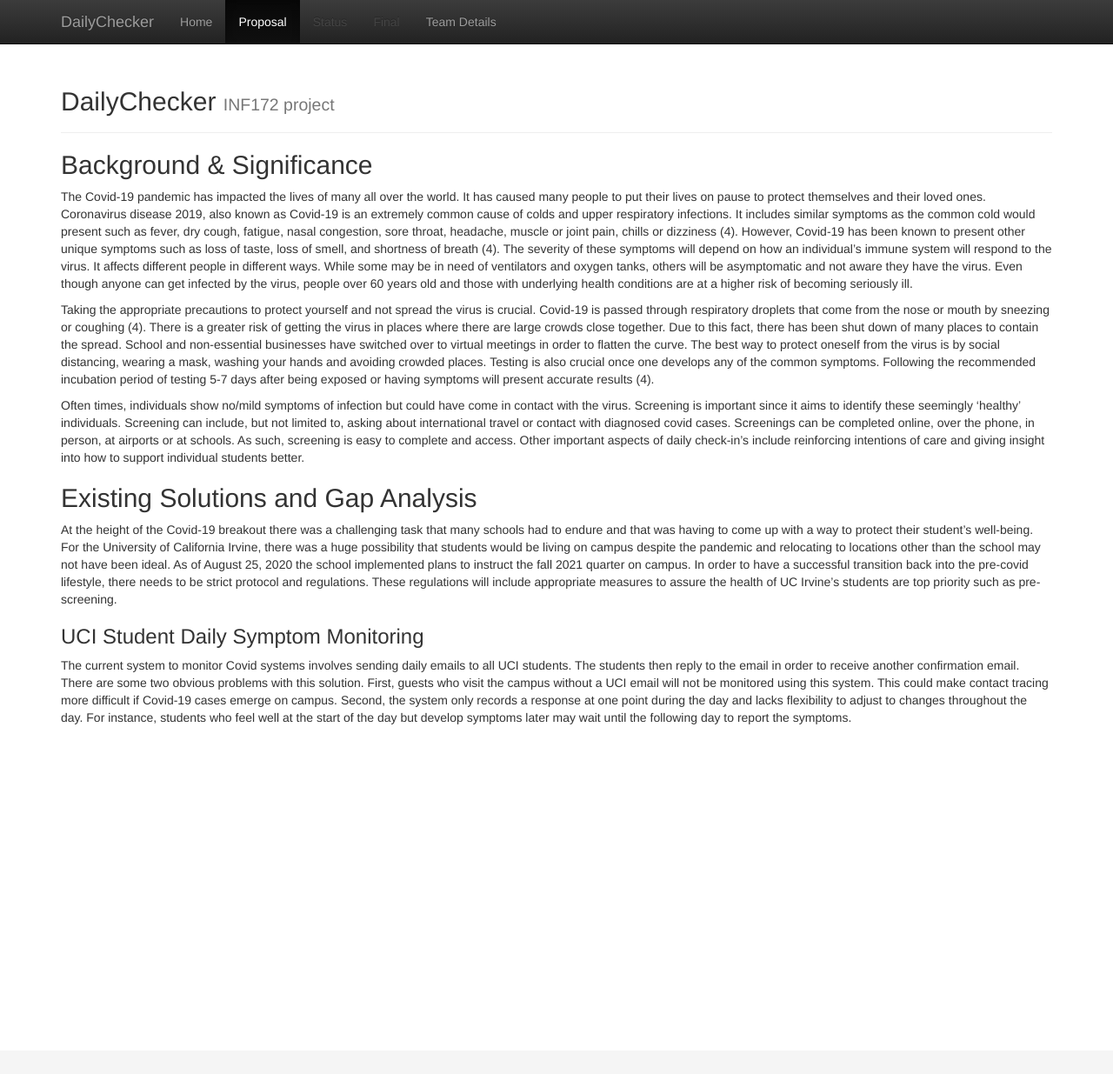
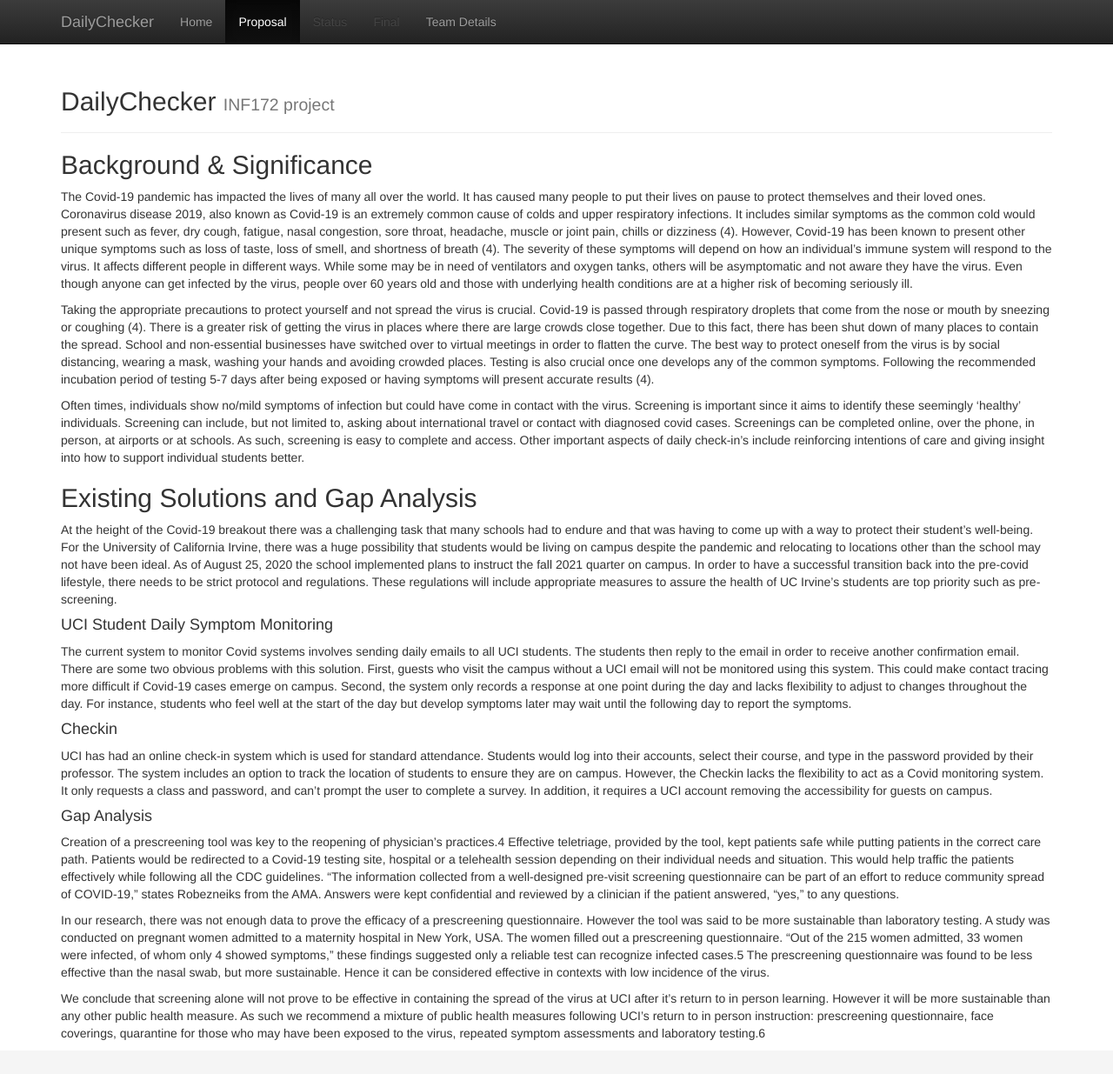
Before and after one commit to boring1234/dailychecker, a Jekyll site: the page built from docs/proposal.md, in a window 1280 px wide and 1268 px high. Shown: the top 1235 px of the window at 87% size. Built offline with Jekyll 4.4.1, drawn with Linux system fonts in a browser that asks for light colours.

Commit message:
Update proposal.md

```diff
--- a/docs/proposal.md
+++ b/docs/proposal.md
@@ -12,5 +12,13 @@
 
 ## Existing Solutions and Gap Analysis
 At the height of the Covid-19 breakout there was a challenging task that many schools had to endure and that was having to come up with a way to protect their student’s well-being. For the University of California Irvine, there was a huge possibility that students would be living on campus despite the pandemic and relocating to locations other than the school may not have been ideal. As of August 25, 2020 the school implemented plans to instruct the fall 2021 quarter on campus. In order to have a successful transition back into the pre-covid lifestyle, there needs to be strict protocol and regulations. These regulations will include appropriate measures to assure the health of UC Irvine's students are top priority such as pre-screening.
-### UCI Student Daily Symptom Monitoring
+#### UCI Student Daily Symptom Monitoring
 The current system to monitor Covid systems involves sending daily emails to all UCI students. The students then reply to the email in order to receive another confirmation email. There are some two obvious problems with this solution. First, guests who visit the campus without a UCI email will not be monitored using this system. This could make contact tracing more difficult if Covid-19 cases emerge on campus. Second, the system only records a response at one point during the day and lacks flexibility to adjust to changes throughout the day. For instance, students who feel well at the start of the day but develop symptoms later may wait until the following day to report the symptoms.
+#### Checkin
+UCI has had an online check-in system which is used for standard attendance. Students would log into their accounts, select their course, and type in the password provided by their professor. The system includes an option to track the location of students to ensure they are on campus. However, the Checkin lacks the flexibility to act as a Covid monitoring system. It only requests a class and password, and can’t prompt the user to complete a survey. In addition, it requires a UCI account removing the accessibility for guests on campus.
+#### Gap Analysis
+Creation of a prescreening tool was key to the reopening of physician’s practices.4 Effective teletriage, provided by the tool, kept patients safe while putting patients in the correct care path. Patients would be redirected to a Covid-19 testing site, hospital or a telehealth session depending on their individual needs and situation. This would help traffic the patients effectively while following all the CDC guidelines. “The information collected from a well-designed pre-visit screening questionnaire can be part of an effort to reduce community spread of COVID-19,” states Robezneiks from the AMA. Answers were kept confidential and reviewed by a clinician if the patient answered, “yes,” to any questions.
+
+In our research, there was not enough data to prove the efficacy of a prescreening questionnaire. However the tool was said to be more sustainable than laboratory testing. A study was conducted on pregnant women admitted to a  maternity hospital in New York, USA. The women filled out a prescreening questionnaire. “Out of the 215 women admitted, 33 women were infected, of whom only 4 showed symptoms,” these findings suggested only a reliable test can recognize infected cases.5  The prescreening questionnaire was found to be less effective than the nasal swab, but more sustainable. Hence it can be considered effective in contexts with low incidence of the virus.
+
+We conclude that screening alone will not prove to be effective in containing the spread of the virus at UCI after it’s return to in person learning. However it will be more sustainable than any other public health measure. As such we recommend a mixture of public health measures following UCI’s return to in person instruction: prescreening questionnaire, face coverings, quarantine for those who may have been exposed to the virus, repeated symptom assessments and laboratory testing.6
```
